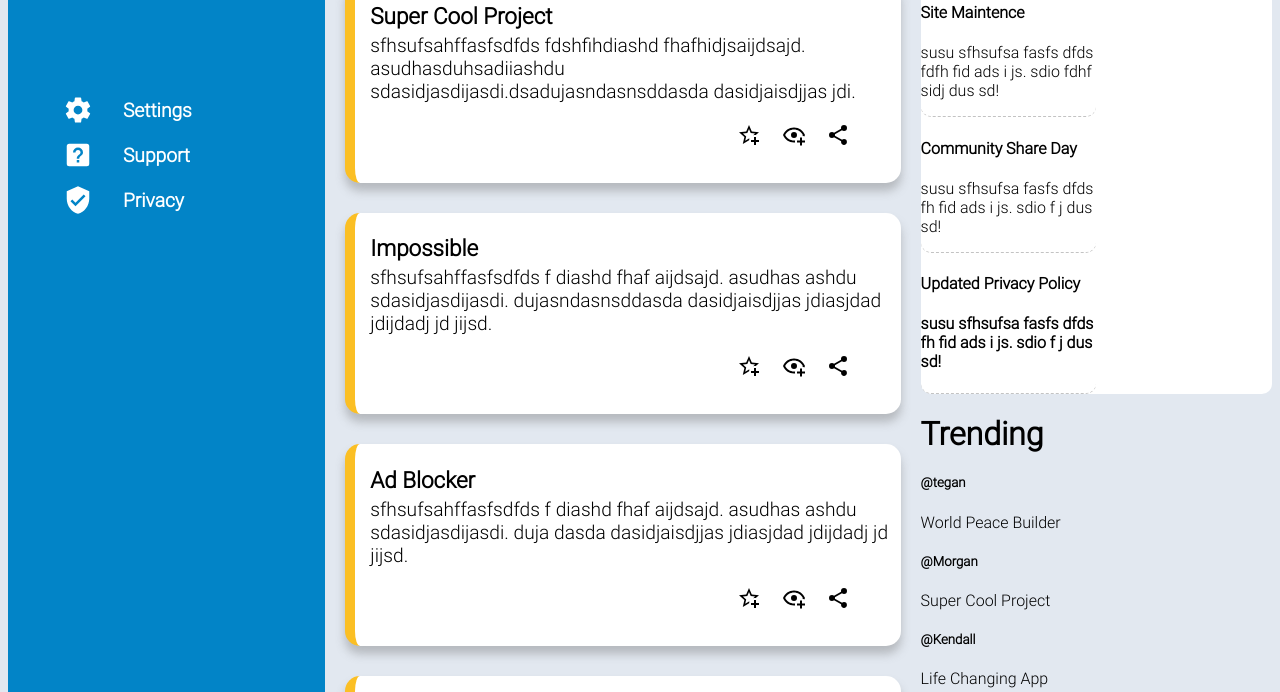
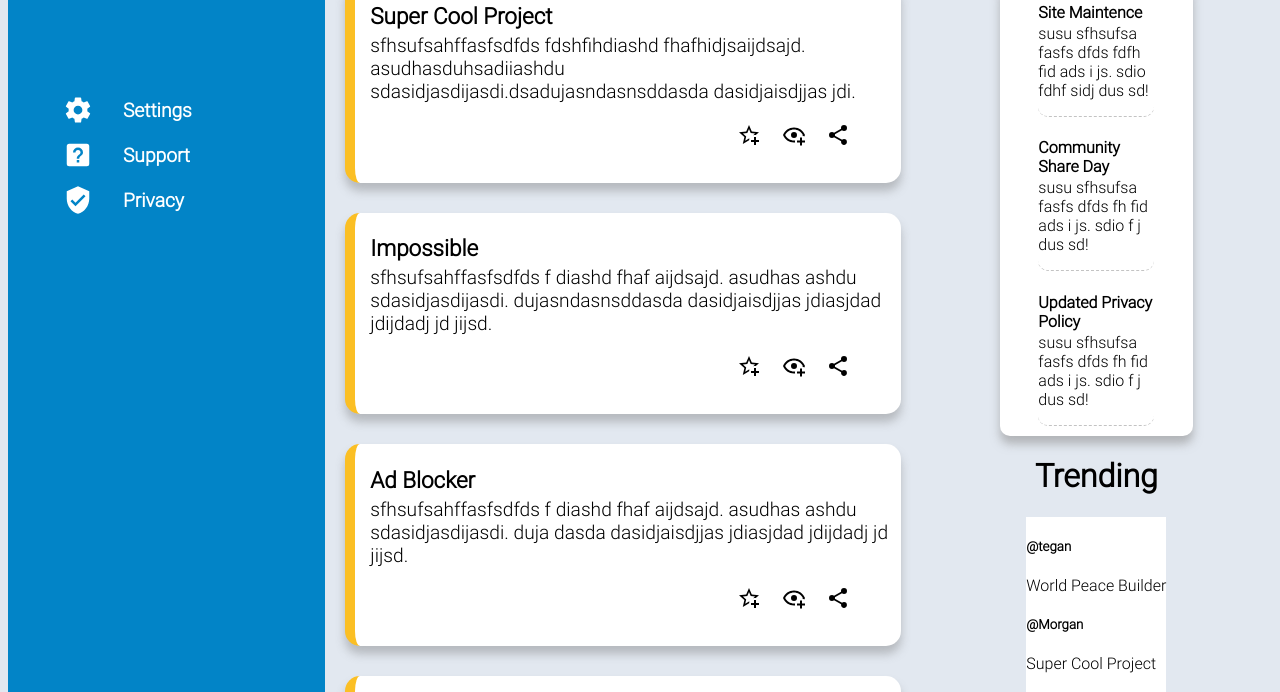
Before and after one commit to Shemuel-bot/admin-dashboard, a plain HTML site: page index.html in a window 1280 px wide. Shown: the part 363-1055 px from the top of the page. Drawn offline with Linux system fonts and the light colour scheme.

Commit message:
designed anouncements ui

```diff
--- a/index.html
+++ b/index.html
@@ -87,8 +87,9 @@
         </div>
 
         <div class="trending-anouncements">
+            <h1>Anouncments</h1>
             <div class="anouncements">
-                <h1>Anouncments</h1>
+
                 <div>
                     <h4>Site Maintence</h4>
                     <p>susu sfhsufsa fasfs dfds fdfh fid ads i js. sdio fdhf sidj dus sd!</p>
@@ -98,12 +99,13 @@
                     <p>susu sfhsufsa fasfs dfds fh fid ads i js. sdio f j dus sd!</p>
                 </div>
                 <div>
-                    <h4>Updated Privacy Policy<h4>
+                    <h4>Updated Privacy Policy</h4>
                     <p>susu sfhsufsa fasfs dfds fh fid ads i js. sdio f j dus sd!</p>
                 </div>
             </div>
+            <h1>Trending</h1>
             <div class="trending">
-                <h1>Trending</h1>
+
                 <div>
                     <h5>@tegan</h5>
                     <p>World Peace Builder</p>
--- a/style.css
+++ b/style.css
@@ -125,6 +125,9 @@ h3{
 
 }
 .trending-anouncements{
+    display: flex;
+    flex-direction: column;
+    align-items: center;
     background-color: #5fe05b00;
     grid-column-start: 3;
     grid-column-end: 3;
@@ -134,21 +137,33 @@ h3{
 .anouncements{
     display: flex;
     flex-direction: column;
+    align-items: center;
+    width: 55%;
     background-color: white;
     border-radius: 10px;
+    box-shadow: 0px 8px 10px rgba(143, 143, 143, 0.582);
+    padding-bottom: 10px;
 }
 .anouncements>div{
     border-radius: 10px;
     border-bottom-style: dashed;
     border-color: #b1b1b1c2;
     border-bottom-width: 1px;
-    width: 50%;
+    width: 60%;
+}
+.anouncements>div>h4{
+    margin-bottom: 0px;
+}
+.anouncements>div>p{
+    margin-top: 2px;
+}
+.trending{
+    background-color: white;
 }
 .sidebar>div{
     display: flex;
     gap: 8px;
     text-align: center;
-
 }
 
 .sidebar>ul{
```
Also changed, not shown: images/trending-user1.jpg (added), images/trending-user2.jpg (added), images/trending-user4.jpg (added).
